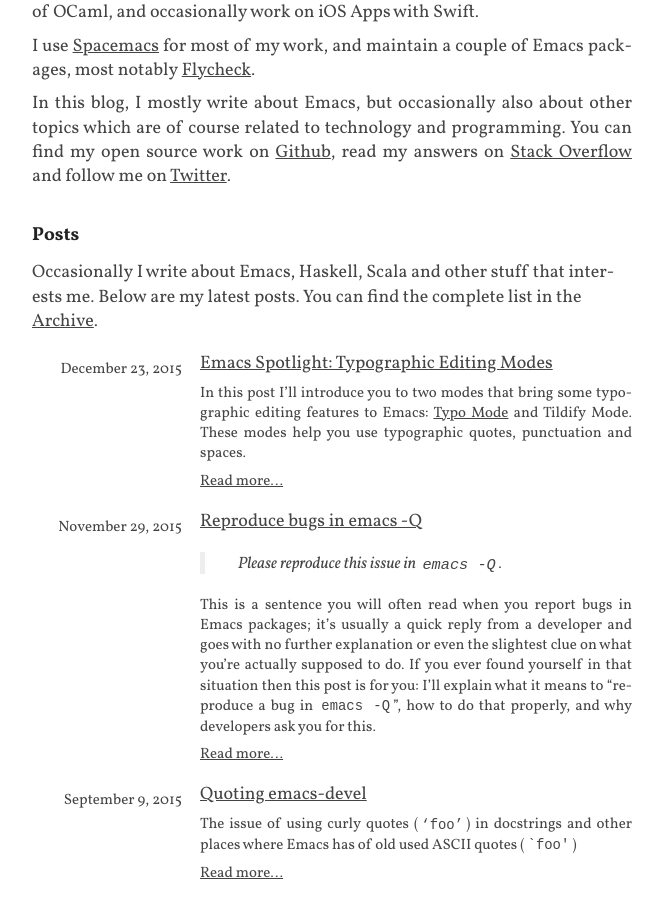
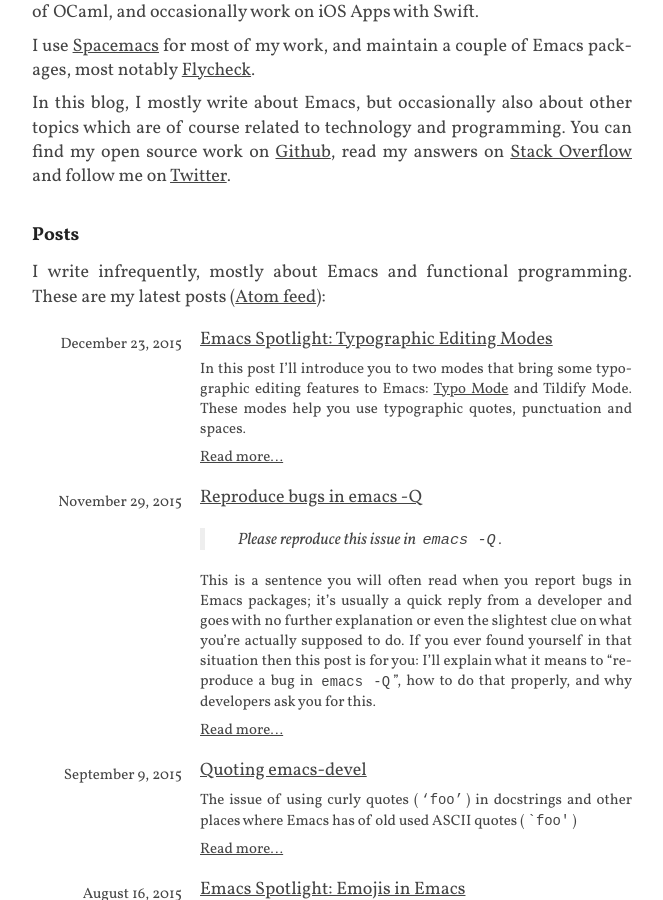
Before and after one commit to flooose/lunaryorn.github.io, a Jekyll site: the page built from index.md, in a window 1280 px wide and 900 px high, scrolled down 333 px. Shown: the whole window, without its empty margins (308-971 px from the left). Built offline with Jekyll 4.4.1, drawn with Linux system fonts in a browser that asks for light colours; some web fonts are replaced; Markdown is read by kramdown in place of the engine named in the settings; comment, search, counter and statistics services are not loaded.

Commit message:
Drop separate index layout

```diff
--- a/_layouts/index.html
+++ /dev/null
@@ -1,16 +0,0 @@
----
-layout: page
----
-
-{{ content }}
-
-{% if site.posts %}
-<h2>Posts</h2>
-
-Occasionally I write about Emacs, Haskell, Scala and other stuff that interests
-me.  Below are my latest posts.  You can find the complete list in
-the <a href="{{site.baseurl}}/archive.html">Archive</a>.
-
-{% include post-list.html posts=site.posts include_excerpt=true limit=10 %}
-
-{% endif %}
--- a/index.md
+++ b/index.md
@@ -19,6 +19,14 @@
 my open source work on [Github][], read my answers on [Stack Overflow][] and
 follow me on [Twitter][].
 
+Posts
+-----
+
+I write infrequently, mostly about Emacs and functional programming.  These are
+my latest posts ([Atom feed]({{site.baseurl}}/feed.atom)):
+
+{% include post-list.html posts=site.posts include_excerpt=true limit=10 %}
+
 [Flycheck]: http://www.flycheck.org
 [Github]: https://github.com/lunaryorn
 [Stack Overflow]: http://stackoverflow.com/users/355252/lunaryorn
```
Also changed, not shown: other parts of index.md (+1 -1 lines), pages/emacs.md (+2 -1 lines).
